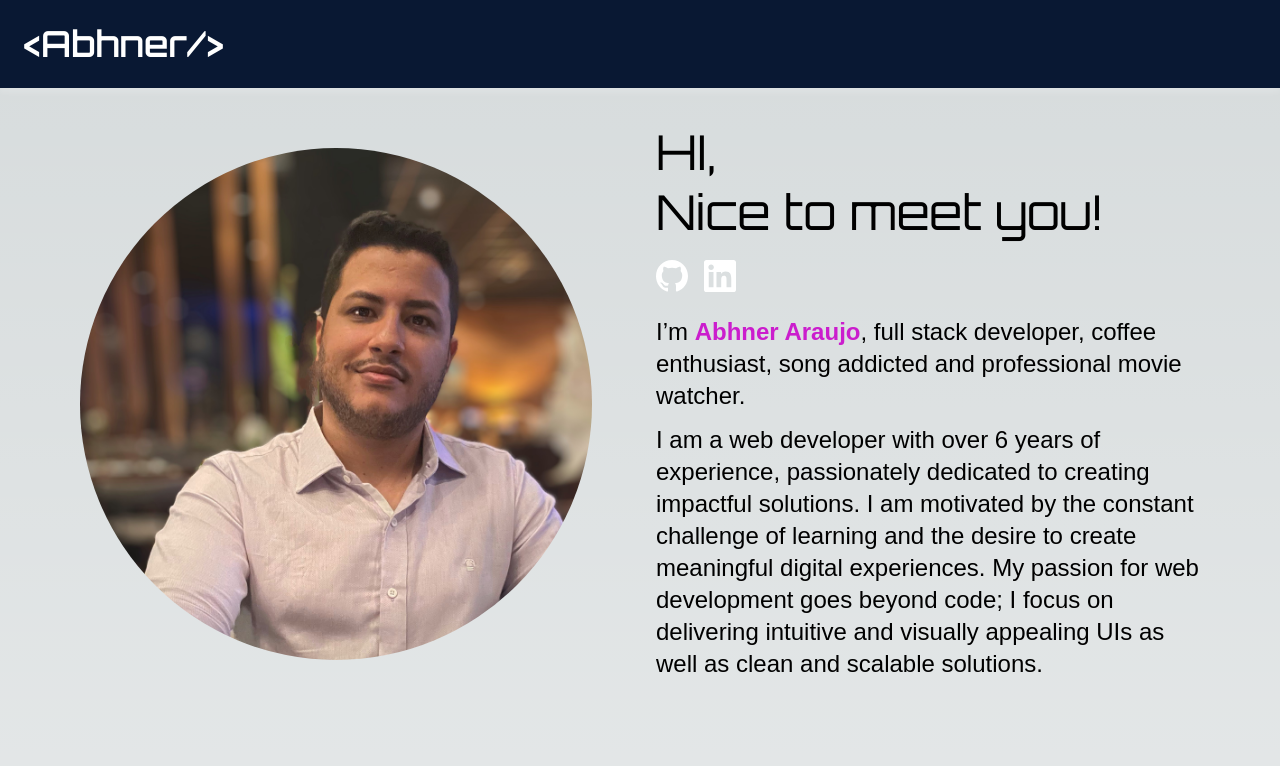
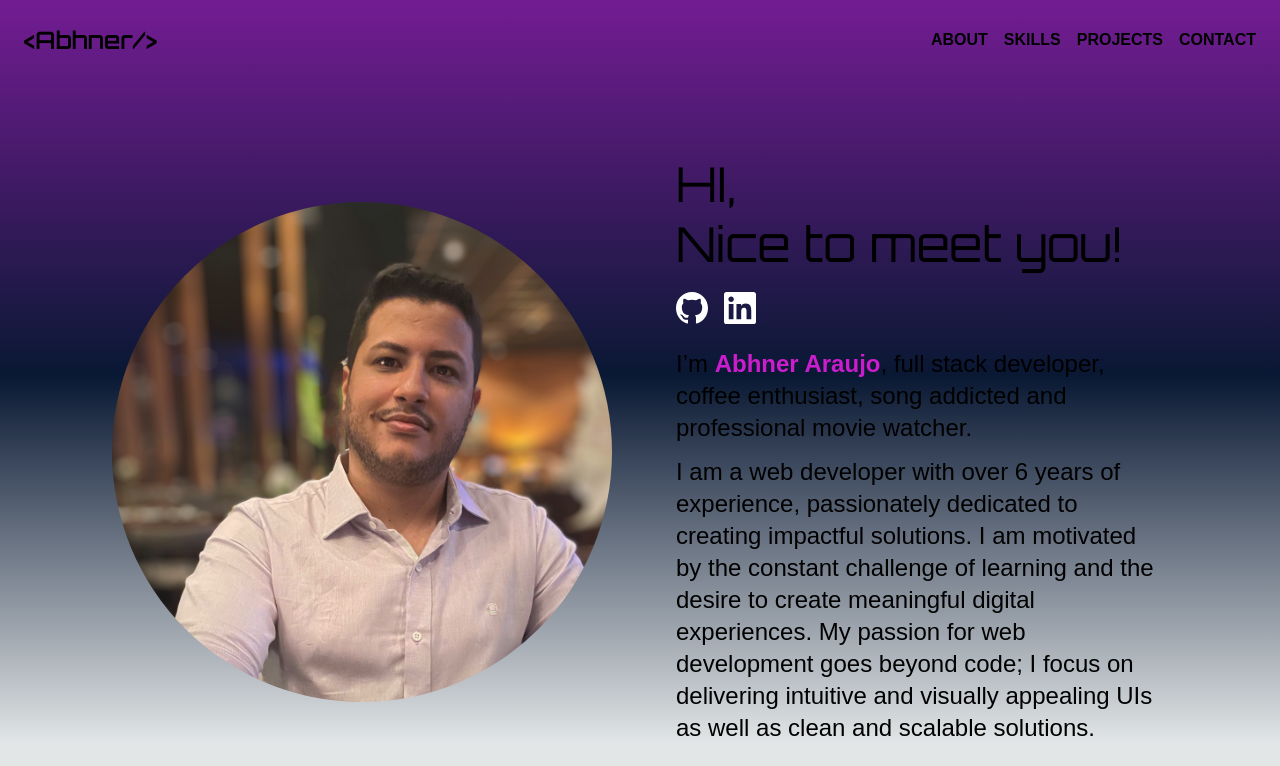
Before and after one commit to abhnerAraujo/portfolio-next, a Next.js app: page / in a window 1280 px wide. Shown: the top 766 px of the page. Built offline with nearby package versions, Linux system fonts and the light colour scheme; a web font is replaced by a local one.

Commit message:
refactor: layout

```diff
--- a/src/app/components/footer/index.tsx
+++ b/src/app/components/footer/index.tsx
@@ -14,7 +14,9 @@ export function Footer() {
 
   return (
     <>
-      <h2 className={heading2Class}>Contact Me</h2>
+      <h2 id="contact" className={heading2Class}>
+        Contact Me
+      </h2>
 
       <div className="flex">
         <form className="lg:w-1/2 w-full flex-1">
--- a/src/app/globals.scss
+++ b/src/app/globals.scss
@@ -39,21 +39,13 @@ body {
       rgb(var(--background-end-rgb))
     )
     rgb(var(--background-start-rgb));
+  scroll-behavior: smooth;
 }
 
 @layer utilities {
   .text-balance {
     text-wrap: balance;
   }
-}
-
-
-header {
-  background: rgb(var(--header-background));
-  color: rgb(var(--header-foreground));
-  -webkit-box-shadow: 0px 5px 5px 0px rgba(255, 255, 255, 0.15);;
-  -moz-box-shadow: 0px 5px 5px 0px rgba(255, 255, 255, 0.15);;
-  box-shadow: 0px 5px 5px 0px rgba(255, 255, 255, 0.15);
 }
 
 footer {
--- a/src/app/layout.tsx
+++ b/src/app/layout.tsx
@@ -1,11 +1,10 @@
 import "./globals.scss";
 
 import type { Metadata } from "next";
-import { Chivo, Orbitron } from "next/font/google";
+import { Chivo } from "next/font/google";
 import { Footer } from "./components/footer";
 
 const chivo = Chivo({ subsets: ["latin"], weight: "400" });
-const orbitron = Orbitron({ subsets: ["latin"], weight: "600" });
 
 export const metadata: Metadata = {
   title: "Abhner's Portfolio",
@@ -17,14 +16,9 @@ export default function RootLayout({
 }: Readonly<{
   children: React.ReactNode;
 }>) {
-  const titleClass = "dark text-4xl " + orbitron.className;
-
   return (
     <html lang="en">
       <body className={chivo.className}>
-        <header className="flex flex-row items-center justify-between p-6">
-          <h4 className={titleClass}>&lt;Abhner/&gt;</h4>
-        </header>
         {children}
         <footer className="flex flex-col p-10 lg:pr-20 lg:pl-20 gap-8 pb-36">
           <Footer />
--- a/src/app/page.scss
+++ b/src/app/page.scss
@@ -1,6 +1,16 @@
+@import "variables.module";
+
 section > h2 {
   @media screen and (min-width: 1024px){
     writing-mode: vertical-rl;
     text-orientation: upright;
   }
 }
+
+.about {
+  background: linear-gradient(
+    to bottom,
+    $purple 1%,
+    $primary-color,
+    transparent);
+}
--- a/src/app/page.tsx
+++ b/src/app/page.tsx
@@ -1,10 +1,11 @@
+import "./page.scss";
+
 import { Chivo, Orbitron } from "next/font/google";
 import Image from "next/image";
 import { Project, ProjectProps } from "./components/project";
 import { Skill } from "./components/skill";
 import { Tech } from "./components/skill-icon";
 import { Social } from "./components/social";
-import "./page.scss";
 
 const orbitronRegular = Orbitron({ subsets: ["latin"], weight: "400" });
 const orbitroSemibold = Orbitron({ subsets: ["latin"], weight: "600" });
@@ -13,15 +14,16 @@ const heading2Class =
   "text-4xl text-center lg:text-start " + orbitroSemibold.className;
 
 export default function Home() {
-  const baseClass =
-    "flex min-h-screen flex-col justify-between gap-20 mt-10 pl-6 pr-6 mb-10";
-  const desktopClass = "lg:pl-20 lg:pr-20";
+  const baseClass = "flex min-h-screen flex-col justify-between gap-20 mb-10"; // mt-10  pl-6 pr-6
+  const desktopClass = ""; //"lg:pl-20 lg:pr-20";
 
   return (
     <main className={`${baseClass} ${desktopClass}`}>
       <AboutSection />
+      <div className="flex flex-col gap-10 lg:pr-28 lg:pl-28">
         <SkillsSection />
         <ProjectsSection />
+      </div>
     </main>
   );
 }
@@ -57,13 +59,33 @@ function SkillsSection() {
 }
 
 function AboutSection() {
-  const aboutSectionDesktop = "lg:flex-row lg:gap-16";
-  const aboutSectionBase = "flex flex-col items-center lg:flex-row gap-10";
+  const aboutSectionDesktop = "lg:flex-row lg:gap-16 lg:pr-28 lg:pl-28";
+  const aboutSectionBase =
+    "flex flex-col items-center lg:flex-row gap-10 pr-6 pl-6";
   const highlightClass = "highlight text-center " + chivoBold.className;
   const heading1Class =
     "text-5xl mb-3 text-center lg:text-start " + orbitronRegular.className;
+  const titleClass = "dark text-2xl " + orbitroSemibold.className;
 
   return (
+    <div className="about" id="about">
+      <header className="flex flex-row items-center justify-between p-6 mb-20">
+        <h4 className={titleClass}>&lt;Abhner/&gt;</h4>
+        <nav className="flex gap-4">
+          <a href="#about" className="font-semibold">
+            ABOUT
+          </a>
+          <a href="#skills" className="font-semibold">
+            SKILLS
+          </a>
+          <a href="#projects" className="font-semibold">
+            PROJECTS
+          </a>
+          <a href="#contact" className="font-semibold">
+            CONTACT
+          </a>
+        </nav>
+      </header>
       <section className={`${aboutSectionBase} ${aboutSectionDesktop}`}>
         <Image
           className="object-cover flex-1 rounded-full max-w-28 sm:max-w-full lg:max-w-lg"
@@ -91,12 +113,13 @@ function AboutSection() {
               dedicated to creating impactful solutions. I am motivated by the
               constant challenge of learning and the desire to create meaningful
               digital experiences. My passion for web development goes beyond
-            code; I focus on delivering intuitive and visually appealing UIs as
-            well as clean and scalable solutions.
+              code; I focus on delivering intuitive and visually appealing UIs
+              as well as clean and scalable solutions.
             </p>
           </div>
         </div>
       </section>
+    </div>
   );
 }
 
```
Lines whose indentation alone changed are shown as unchanged.
